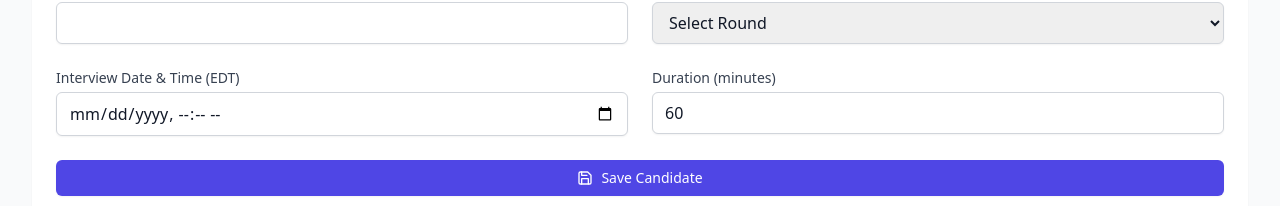
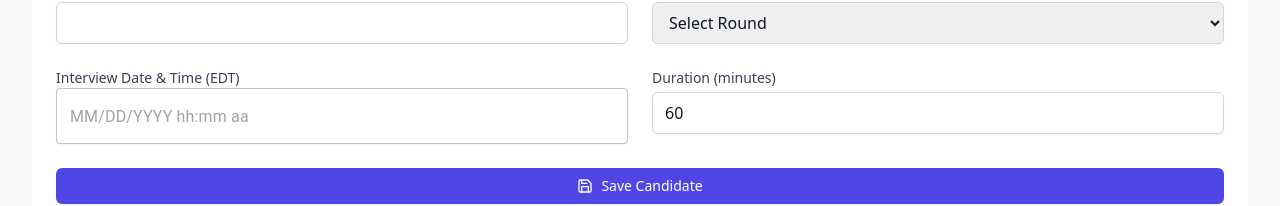
Before and after one commit to ItsmeBlackOps/SupportFormStub-2, a React (Vite) app: page / in a window 1280 px wide. Shown: the part 478-684 px from the top of the page. Built offline with nearby package versions, Linux system fonts and the light colour scheme; no server answers.

Commit message:
Add MUI DateTime Picker

```diff
--- a/package.json
+++ b/package.json
@@ -10,6 +10,11 @@
     "preview": "vite preview"
   },
   "dependencies": {
+    "@emotion/react": "^11.11.3",
+    "@emotion/styled": "^11.11.0",
+    "@mui/material": "^5.15.2",
+    "@mui/x-date-pickers": "^6.18.6",
+    "dayjs": "^1.11.10",
     "lucide-react": "^0.344.0",
     "react": "^18.3.1",
     "react-dom": "^18.3.1",
--- a/src/components/CandidateFormContainer.tsx
+++ b/src/components/CandidateFormContainer.tsx
@@ -1,5 +1,9 @@
 import React, { useState } from 'react';
 import { Save } from 'lucide-react';
+import { LocalizationProvider } from '@mui/x-date-pickers/LocalizationProvider';
+import { AdapterDayjs } from '@mui/x-date-pickers/AdapterDayjs';
+import { DateTimePicker } from '@mui/x-date-pickers/DateTimePicker';
+import dayjs from 'dayjs';
 import { AutocompleteInput } from './AutocompleteInput';
 import { FormSection } from './FormSection';
 import { TaskTypeSelector } from './TaskTypeSelector';
@@ -185,6 +189,7 @@ export default function CandidateFormContainer({
   };
 
   return (
+    <LocalizationProvider dateAdapter={AdapterDayjs}>
       <div className="bg-white shadow-sm rounded-lg overflow-hidden">
         <form onSubmit={handleSubmit} className="p-6">
           <div className="space-y-6">
@@ -350,18 +355,24 @@ export default function CandidateFormContainer({
                 </div>
 
                 <div>
-                <label htmlFor="interviewDateTime" className="block text-sm font-medium text-gray-700">
+                  <label className="block text-sm font-medium text-gray-700">
                     Interview Date &amp; Time (EDT)
                   </label>
-                <input
-                  type="datetime-local"
-                  id="interviewDateTime"
-                  value={formData.interviewDateTime || ''}
-                  required
-                  onChange={(e) => updateField('interviewDateTime', e.target.value)}
-                  className="mt-1 block w-full rounded-md border border-gray-300 px-3 py-2 shadow-sm
-                    focus:border-indigo-500 focus:outline-none focus:ring-1 focus:ring-indigo-500
-                    transition-colors duration-200"
+                  <DateTimePicker
+                    value={formData.interviewDateTime ? dayjs(formData.interviewDateTime) : null}
+                    onChange={(newValue) => {
+                      if (newValue) {
+                        updateField('interviewDateTime', newValue.toISOString());
+                      }
+                    }}
+                    format="MM/DD/YYYY hh:mm A"
+                    className="mt-1 block w-full"
+                    slotProps={{
+                      textField: {
+                        required: true,
+                        className: "w-full rounded-md border border-gray-300 px-3 py-2 shadow-sm focus:border-indigo-500 focus:outline-none focus:ring-1 focus:ring-indigo-500 transition-colors duration-200"
+                      }
+                    }}
                   />
                 </div>
 
@@ -440,20 +451,25 @@ export default function CandidateFormContainer({
             {formData.taskType === 'mock' && (
               <div className="grid grid-cols-1 gap-6 md:grid-cols-2">
                 <div>
-                <label htmlFor="availabilityDateTime" className="block text-sm font-medium text-gray-700">
+                  <label className="block text-sm font-medium text-gray-700">
                     Availability (Date &amp; Time) (EDT)
                   </label>
-                <input
-                  type="datetime-local"
-                  id="availabilityDateTime"
-                  value={formData.availabilityDateTime || ''}
-                  required
-                  onChange={(e) => updateField('availabilityDateTime', e.target.value)}
-                  className="mt-1 block w-full rounded-md border border-gray-300 px-3 py-2 shadow-sm
-                    focus:border-indigo-500 focus:outline-none focus:ring-1 focus:ring-indigo-500
-                    transition-colors duration-200"
+                  <DateTimePicker
+                    value={formData.availabilityDateTime ? dayjs(formData.availabilityDateTime) : null}
+                    onChange={(newValue) => {
+                      if (newValue) {
+                        updateField('availabilityDateTime', newValue.toISOString());
+                      }
+                    }}
+                    format="MM/DD/YYYY hh:mm A"
+                    className="mt-1 block w-full"
+                    slotProps={{
+                      textField: {
+                        required: true,
+                        className: "w-full rounded-md border border-gray-300 px-3 py-2 shadow-sm focus:border-indigo-500 focus:outline-none focus:ring-1 focus:ring-indigo-500 transition-colors duration-200"
+                      }
+                    }}
                   />
-
                 </div>
                 <div>
                   <label htmlFor="mockMode" className="block text-sm font-medium text-gray-700">
@@ -494,18 +510,24 @@ export default function CandidateFormContainer({
             {formData.taskType === 'resumeUnderstanding' && (
               <div className="grid grid-cols-1 gap-6 md:grid-cols-2">
                 <div>
-                <label htmlFor="availabilityDateTime" className="block text-sm font-medium text-gray-700">
+                  <label className="block text-sm font-medium text-gray-700">
                     Availability (Date &amp; Time) (EDT)
                   </label>
-                <input
-                  type="datetime-local"
-                  id="availabilityDateTime"
-                  value={formData.availabilityDateTime || ''}
-                  required
-                  onChange={(e) => updateField('availabilityDateTime', e.target.value)}
-                  className="mt-1 block w-full rounded-md border border-gray-300 px-3 py-2 shadow-sm
-                    focus:border-indigo-500 focus:outline-none focus:ring-1 focus:ring-indigo-500
-                    transition-colors duration-200"
+                  <DateTimePicker
+                    value={formData.availabilityDateTime ? dayjs(formData.availabilityDateTime) : null}
+                    onChange={(newValue) => {
+                      if (newValue) {
+                        updateField('availabilityDateTime', newValue.toISOString());
+                      }
+                    }}
+                    format="MM/DD/YYYY hh:mm A"
+                    className="mt-1 block w-full"
+                    slotProps={{
+                      textField: {
+                        required: true,
+                        className: "w-full rounded-md border border-gray-300 px-3 py-2 shadow-sm focus:border-indigo-500 focus:outline-none focus:ring-1 focus:ring-indigo-500 transition-colors duration-200"
+                      }
+                    }}
                   />
                 </div>
                 <div className="md:col-span-2">
@@ -558,5 +580,6 @@ export default function CandidateFormContainer({
           </div>
         </form>
       </div>
+    </LocalizationProvider>
   );
 }
```
Also changed, not shown: 1 other file (tests, documents, lock files or other folders). Lines whose indentation alone changed are shown as unchanged.
